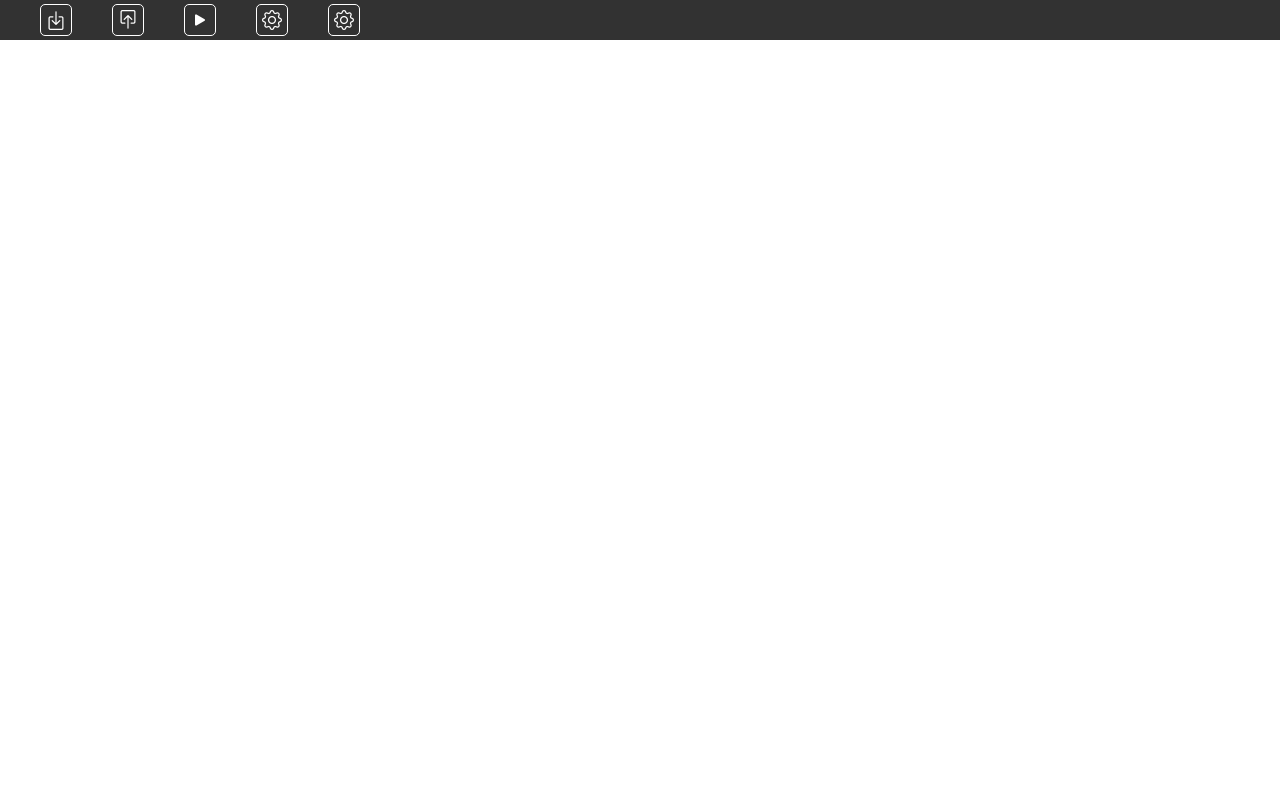
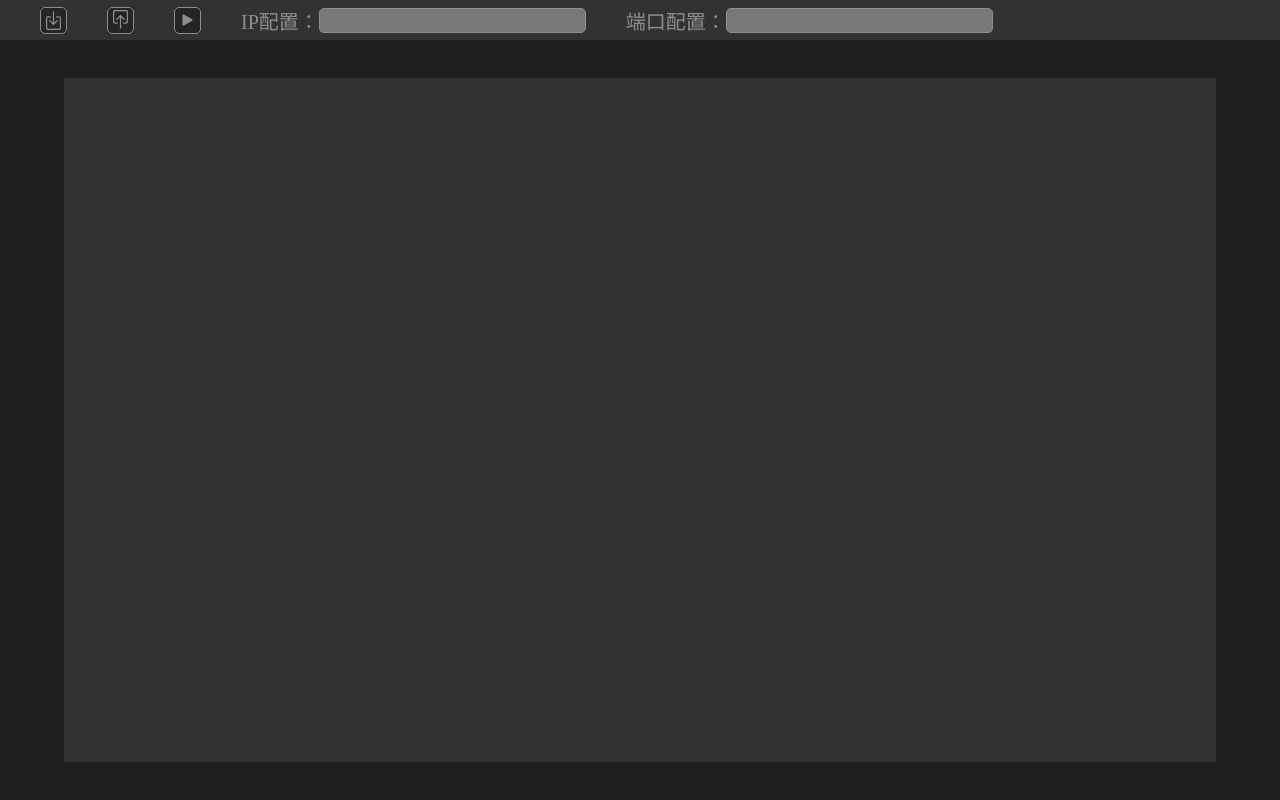
Before and after one commit to BSTluo/esp32-adc, a Vue app in the folder webui/: page / in a window 1280 px wide. Built offline with nearby package versions, Linux system fonts and the light colour scheme.

Commit message:
重构主视图组件，添加输入配置功能，并优化样式

```diff
--- a/webui/src/views/main/index.vue
+++ b/webui/src/views/main/index.vue
@@ -1,14 +1,47 @@
 <script lang="ts" setup>
+import { ref, type Ref } from 'vue';
 
 const iconList = [
   { classBase: 'bi bi-box-arrow-in-down', name: 'saveConfig' },
   { classBase: 'bi bi-box-arrow-in-up', name: 'readConfig' },
   { classBase: 'bi bi-play-fill', name: 'connectServer', classActivate: ' bi-stop-fill' },
-  { classBase: 'bi bi-gear', name: 'ipConfig' },
-  { classBase: 'bi bi-gear', name: 'portConfig' },
 ];
 
-const clickFunctionbase = (event, name) =>
+const inputList = [
+  { classBase: 'bi bi-gear', name: 'ipConfig', title: 'IP配置：', value: 'ip' },
+  { classBase: 'bi bi-gear', name: 'portConfig', title: '端口配置：', value: 'port' }
+];
+
+const config: Record<string, any> = {
+  ip: "",
+  port: "",
+  inputList: [
+    { name: '1', status: 0, value: 0 }, // status: -1禁用，0模拟量输入，1数字量输入，value:模拟量值|数字量值
+    { name: '2', status: 0, value: 0 },
+    { name: '3', status: 0, value: 0 },
+    { name: '4', status: 0, value: 0 },
+    { name: '5', status: 0, value: 0 },
+    { name: '6', status: 0, value: 0 },
+    { name: '7', status: 0, value: 0 },
+    { name: '8', status: 0, value: 0 },
+    { name: '9', status: 0, value: 0 },
+    { name: '10', status: 0, value: 0 }
+  ],
+  output: [
+    { name: '1', status: 0 }, // status: 0：数字量输出false，1：数字量输出true
+    { name: '2', status: 0 },
+    { name: '3', status: 0 },
+    { name: '4', status: 0 },
+    { name: '5', status: 0 },
+    { name: '6', status: 0 },
+    { name: '7', status: 0 },
+    { name: '8', status: 0 },
+    { name: '9', status: 0 },
+    { name: '10', status: 0 },
+  ]
+};
+
+const clickFunctionbase = (event: MouseEvent, name: string) =>
 {
   const target = event.currentTarget as HTMLElement;
 
@@ -29,11 +62,27 @@ const clickFunctionbase = (event, name) =>
   {
     ripple.remove();
   }, 600);
+
+  clickFunctionPack[name]();
 };
 
-const clickFunctionPack = {
+let connectServerStatus = false; // 连接状态
 
+const clickFunctionPack: Record<string, () => void> = {
+  saveConfig: () =>
+  {
+    console.log('保存配置');
+  },
+  readConfig: () =>
+  {
+    console.log('读取配置');
+  },
+  connectServer: () =>
+  {
+    console.log('连接服务器');
+  },
 };
+
 </script>
 
 <template>
@@ -45,14 +94,26 @@ const clickFunctionPack = {
 
       </div>
 
-      <!-- 保存配置 -->
-      <!-- 连接/断开 -->
+      <div class="inputItemBox" v-for="item in inputList">
+        <div class="title">{{ item.title }}</div>
+        <input class="inputBox" v-model="config[item.value]"></input>
+      </div>
       <!-- 目标IP -->
       <!-- 目标端口 -->
     </div>
-    <div class="bodyView">
-      <!-- 模拟量输入配置 -->
-      <!-- 数字量输出配置 -->
+    <div class="bodyViewBox">
+      <div class="bodyView">
+        <div class="splitBox"></div>
+        <div class="mainViewBox">
+          <!-- 状态栏 -->
+          <div class="statusListBox"></div>
+          <!-- 模拟量输入配置 -->
+          <div class="inputViewListBox"></div>
+          <!-- 数字量输出配置 -->
+          <div class="outputViewListBox"></div>
+        </div>
+        <div class="splitBox"></div>
+      </div>
     </div>
   </div>
 </template>
@@ -62,10 +123,10 @@ const clickFunctionPack = {
   .headView {
     height: 5%;
     width: 100%;
-    background-color: #323232;
+    background-color: #323233;
     display: flex;
     align-items: center;
-    color: white;
+    color: #8E8E8E;
 
     .iconItemBoxs {
       position: relative; // 关键
@@ -76,11 +137,12 @@ const clickFunctionPack = {
       align-items: center;
       cursor: pointer;
       user-select: none;
+      background-color: #252526;
 
       .icon {
-        width: 30px;
-        height: 30px;
-        border: 1px solid white;
+        width: 25px;
+        height: 25px;
+        border: 1px solid #8E8E8E;
         border-radius: 5px;
         display: flex;
         justify-content: center;
@@ -106,12 +168,70 @@ const clickFunctionPack = {
       }
     }
 
+    .inputItemBox {
+      margin-left: 40px;
+      display: flex;
+      justify-content: center;
+      align-items: center;
+      cursor: pointer;
+      user-select: none;
 
+      .title {
+        font-size: 20px;
+      }
+
+      .inputBox {
+        border-radius: 5px;
+        border: 1px solid #8E8E8E;
+        background-color: #787878;
+        font-size: 20px;
+      }
+    }
   }
 
-  .bodyView {
+  .bodyViewBox {
     height: 95%;
     width: 100%;
+    background-color: #1E1E1E;
+    display: flex;
+    align-items: center;
+    justify-content: center;
+
+    .bodyView {
+      height: 100%;
+      width: 90%;
+      overflow-y: auto;
+      scrollbar-width: none;
+      -ms-overflow-style: none;
+
+      .splitBox {
+        height: 5%;
+        width: 100%;
+      }
+
+      .splitBox::-webkit-scrollbar {
+        display: none;
+        /* Chrome、Safari 隐藏滚动条 */
+      }
+
+      .mainViewBox {
+        height: 90%;
+        width: 100%;
+        background-color: #323233;
+        display: flex;
+        align-items: center;
+
+
+        .statusListBox {
+          width: 2%;
+          height: 100%;
+        }
+
+        .inputViewListBox {}
+
+        .outputViewListBox {}
+      }
+    }
   }
 }
 </style>
```
